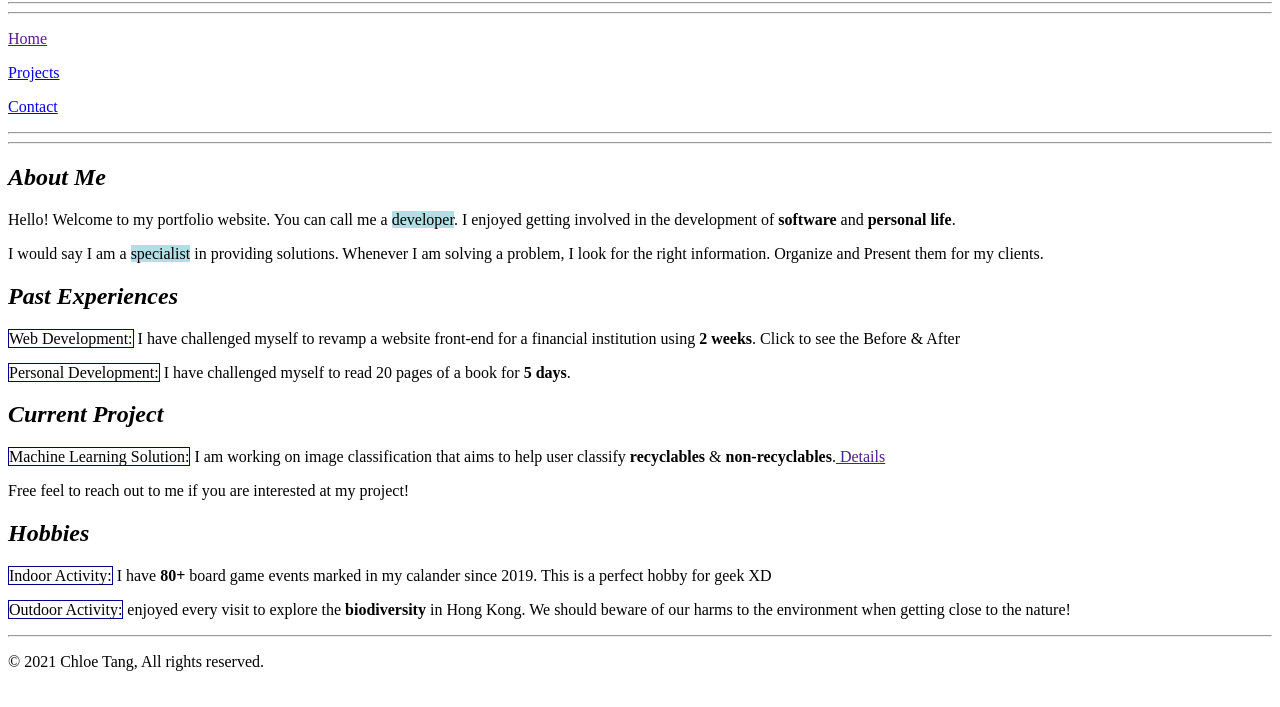
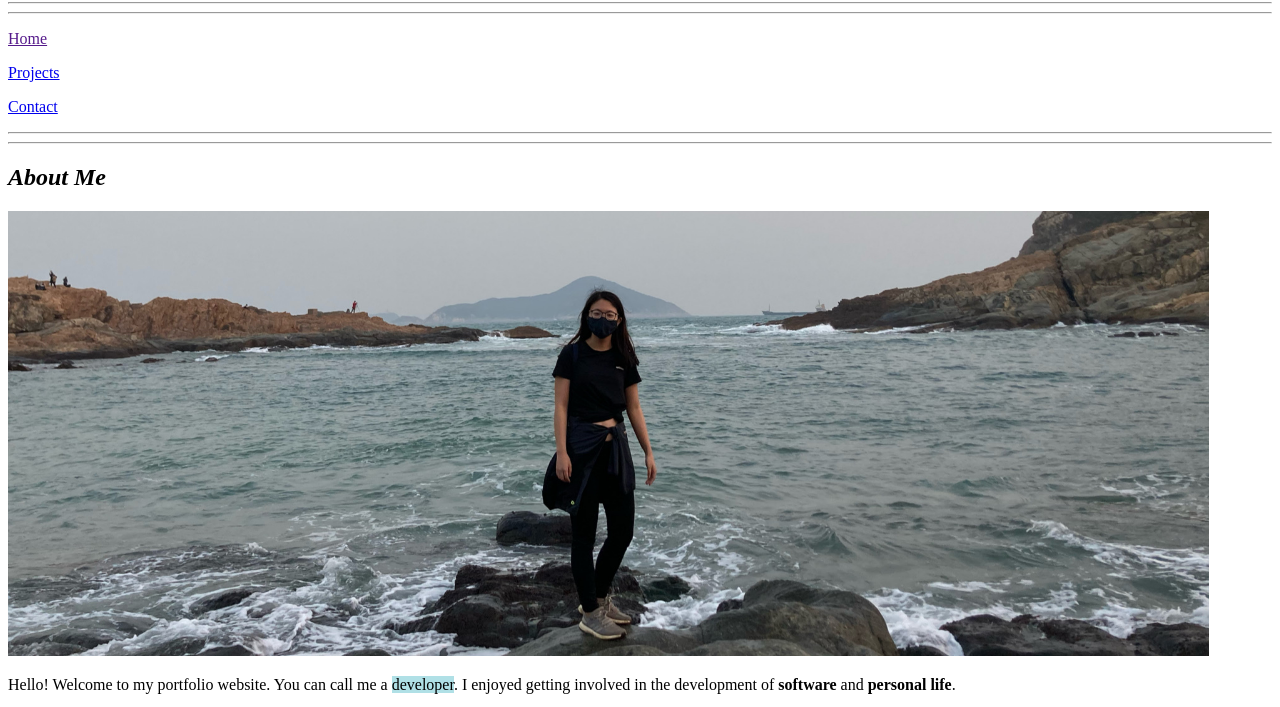
Before and after one commit to tkff1222/IntroToWebDev, a plain HTML site: page portfolio/index.html in a window 1280 px wide. Shown: the part 78-785 px from the top of the page. Drawn offline with Linux system fonts and the light colour scheme.

Commit message:
adding image - profile cover

```diff
--- a/portfolio/index.html
+++ b/portfolio/index.html
@@ -31,6 +31,9 @@ Most recent revision:
             <section id="main-content">
                 <article id="about-me">
                     <h2><em>About Me</em></h2>
+                    <p><img src="images/profile_cover.jpg"
+                            alt="Photo of me looking at a mountain"
+                            style="width: 95%;"/></p>
                     <p>Hello! Welcome to my portfolio website. You can call me a <span style="background-color: powderblue;">developer</span>. I enjoyed getting involved in the development of <strong>software</strong> and <strong>personal life</strong>.</p>
                     <p>I would say I am a <span style="background-color: powderblue;">specialist</span> in providing solutions. Whenever I am solving a problem, I look for the right information. Organize and Present them for my clients. </p>
                 </article>
@@ -47,7 +50,7 @@ Most recent revision:
                 <article id="hobbies">
                     <h2><em>Hobbies</em></h2>
                     <p><span style="border: thin solid darkblue;">Indoor Activity:</span> I have <strong>80+</strong> board game events marked in my calander since 2019. This is a perfect hobby for geek XD</p>
-                    <p><span style="border: thin solid darkblue;">Outdoor Activity:</span> enjoyed every visit to explore the <strong>biodiversity</strong> in Hong Kong. We should beware of our harms to the environment when getting close to the nature! </p>
+                    <p><span style="border: thin solid darkblue;">Outdoor Activity:</span> I enjoyed every visit to explore the <strong>biodiversity</strong> in Hong Kong. We should beware of our harms to the environment when getting close to the nature! </p>
                 </article>
             </section>
             <hr />
```
Also changed, not shown: portfolio/images/profile_cover.JPG (added).
